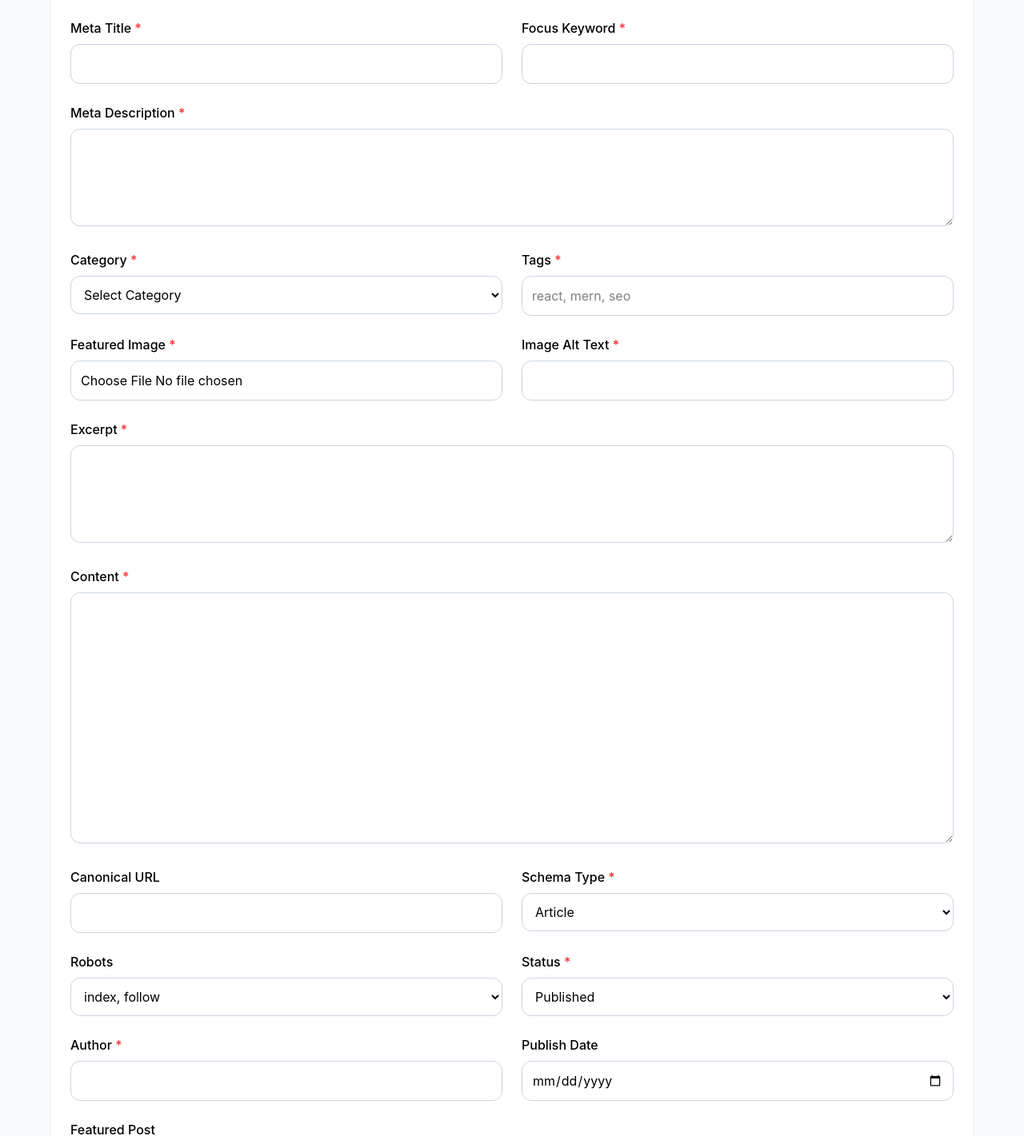
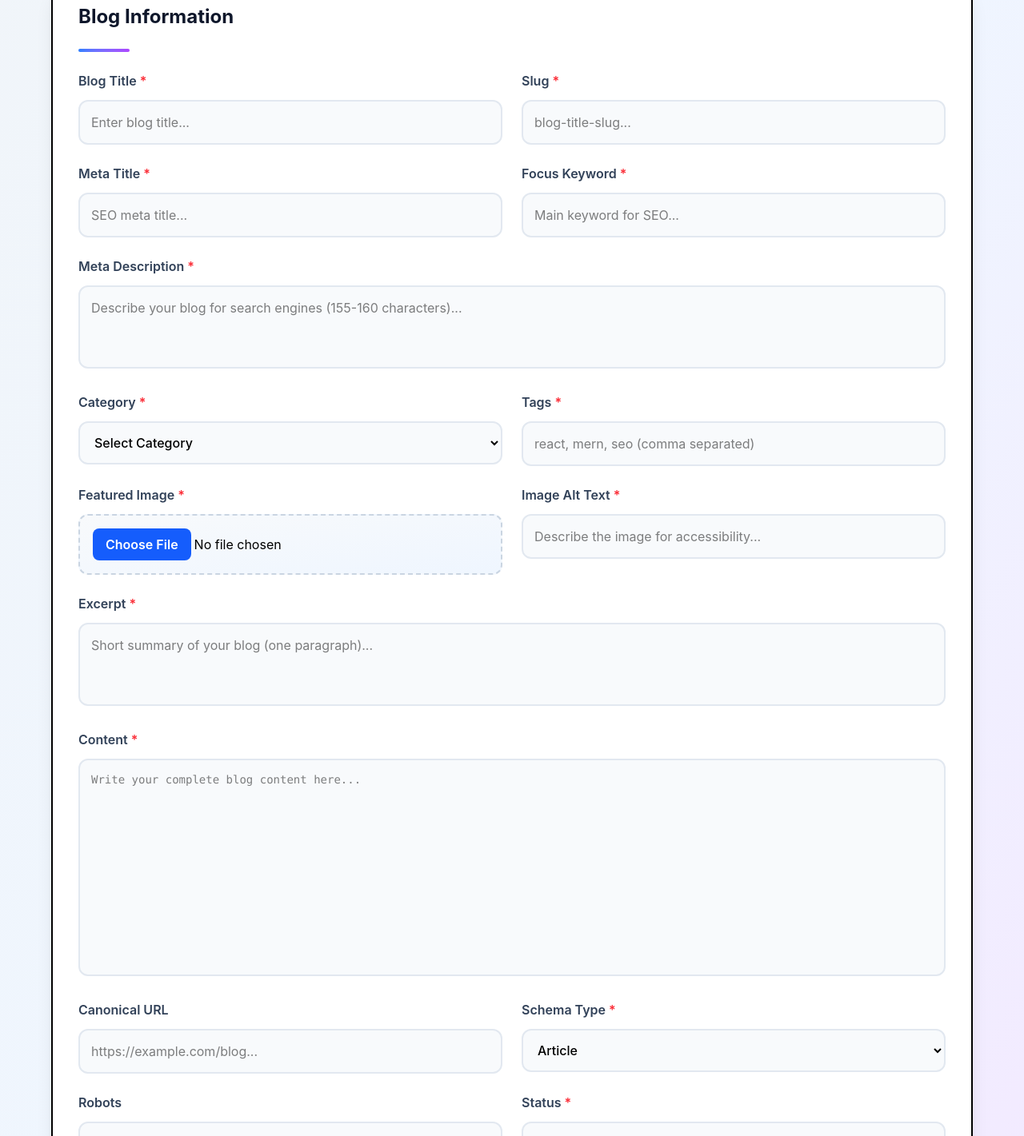
Before and after one commit to muhmmadshafiq021-developer/full-stack-application, a React (Vite) app in the folder client/: page /admin/blogs/add in a window 1280 px wide. Shown: the part 203-1624 px from the top of the page at 80% size. Built offline with nearby package versions, Linux system fonts and the light colour scheme.

Commit message:
changes in categories, dashboard, addblog.jsx

```diff
--- a/client/src/pages/admin/Addblog.jsx
+++ b/client/src/pages/admin/Addblog.jsx
@@ -2,207 +2,228 @@ import React from 'react'
 
 const Addblog = () => {
     return (
-        <div className="min-h-screen bg-slate-50 p-6">
+        <div className="min-h-screen bg-gradient-to-br from-slate-100 via-blue-50 to-purple-100 p-6">
 
             <div className="mx-auto max-w-6xl">
 
-                <h1 className="mb-8 text-4xl font-bold text-slate-900">
+                <div className="mb-12">
+                    <h1 className="mb-3 text-5xl font-bold text-slate-900">
                         Add New Blog
                     </h1>
+                    <div className="h-1.5 w-24 bg-gradient-to-r from-blue-600 to-purple-600 rounded-full"></div>
+                    <p className="mt-3 text-slate-600 font-medium">Create and publish your next amazing blog post</p>
+                </div>
 
                 <form className="space-y-6">
 
-                    <div className="rounded-3xl bg-white p-6 shadow-sm">
+                    <div className="rounded-3xl bg-white p-8 shadow-xl hover:shadow-2xl transition-all border-2 border-gradient-to-r from-blue-200 to-purple-200">
+
+                        <h2 className="text-2xl font-bold text-slate-900 mb-6">Blog Information</h2>
+                        <div className="h-1 w-16 bg-gradient-to-r from-blue-500 to-purple-500 rounded mb-6"></div>
 
                         <div className="grid gap-6 md:grid-cols-2">
 
                             <div>
-                                <label className="mb-2 block font-medium">
+                                <label className="mb-3 block font-semibold text-slate-700">
                                     Blog Title   <span className="text-red-500">*</span>
                                 </label>
                                 <input
                                     type="text"
                                     required
-                                    className="w-full rounded-xl border border-slate-300 p-3 outline-none focus:border-slate-900"
+                                    placeholder="Enter blog title..."
+                                    className="w-full rounded-xl border-2 border-slate-200 p-3.5 outline-none focus:border-blue-500 focus:ring-2 focus:ring-blue-200 transition-all bg-slate-50 hover:bg-white"
                                 />
                             </div>
 
                             <div>
-                                <label className="mb-2 block font-medium">
+                                <label className="mb-3 block font-semibold text-slate-700">
                                     Slug     <span className="text-red-500">*</span>
                                 </label>
                                 <input
                                     type="text"
                                     required
-                                    className="w-full rounded-xl border border-slate-300 p-3 outline-none focus:border-slate-900"
+                                    placeholder="blog-title-slug..."
+                                    className="w-full rounded-xl border-2 border-slate-200 p-3.5 outline-none focus:border-blue-500 focus:ring-2 focus:ring-blue-200 transition-all bg-slate-50 hover:bg-white"
                                 />
                             </div>
 
                             <div>
-                                <label className="mb-2 block font-medium">
+                                <label className="mb-3 block font-semibold text-slate-700">
                                     Meta Title      <span className="text-red-500">*</span>
                                 </label>
                                 <input
                                     type="text"
                                     required
-                                    className="w-full rounded-xl border border-slate-300 p-3 outline-none focus:border-slate-900"
+                                    placeholder="SEO meta title..."
+                                    className="w-full rounded-xl border-2 border-slate-200 p-3.5 outline-none focus:border-purple-500 focus:ring-2 focus:ring-purple-200 transition-all bg-slate-50 hover:bg-white"
                                 />
                             </div>
 
                             <div>
-                                <label className="mb-2 block font-medium">
+                                <label className="mb-3 block font-semibold text-slate-700">
                                     Focus Keyword      <span className="text-red-500">*</span>
                                 </label>
                                 <input
                                     type="text"
                                     required
-                                    className="w-full rounded-xl border border-slate-300 p-3 outline-none focus:border-slate-900"
+                                    placeholder="Main keyword for SEO..."
+                                    className="w-full rounded-xl border-2 border-slate-200 p-3.5 outline-none focus:border-purple-500 focus:ring-2 focus:ring-purple-200 transition-all bg-slate-50 hover:bg-white"
                                 />
                             </div>
 
                             <div className="md:col-span-2">
-                                <label className="mb-2 block font-medium">
+                                <label className="mb-3 block font-semibold text-slate-700">
                                     Meta Description    <span className="text-red-500">*</span>
                                 </label>
                                 <textarea
-                                    rows="4"
+                                    rows="3"
                                     required
-                                    className="w-full rounded-xl border border-slate-300 p-3 outline-none focus:border-slate-900"
+                                    placeholder="Describe your blog for search engines (155-160 characters)..."
+                                    className="w-full rounded-xl border-2 border-slate-200 p-3.5 outline-none focus:border-blue-500 focus:ring-2 focus:ring-blue-200 transition-all bg-slate-50 hover:bg-white resize-none"
                                 />
                             </div>
 
                             <div>
-                                <label className="mb-2 block font-medium">
+                                <label className="mb-3 block font-semibold text-slate-700">
                                     Category   <span className="text-red-500">*</span>
                                 </label>
-                                <select className="w-full rounded-xl border border-slate-300 p-3">
+                                <select className="w-full rounded-xl border-2 border-slate-200 p-3.5 outline-none focus:border-emerald-500 focus:ring-2 focus:ring-emerald-200 transition-all bg-slate-50 hover:bg-white font-medium">
                                     <option>Select Category</option>
+                                    <option>React</option>
+                                    <option>JavaScript</option>
+                                    <option>Web Development</option>
                                 </select>
                             </div>
 
                             <div>
-                                <label className="mb-2 block font-medium">
+                                <label className="mb-3 block font-semibold text-slate-700">
                                     Tags   <span className="text-red-500">*</span>
                                 </label>
                                 <input
                                     type="text"
                                     required
-                                    placeholder="react, mern, seo"
-                                    className="w-full rounded-xl border border-slate-300 p-3"
+                                    placeholder="react, mern, seo (comma separated)"
+                                    className="w-full rounded-xl border-2 border-slate-200 p-3.5 outline-none focus:border-emerald-500 focus:ring-2 focus:ring-emerald-200 transition-all bg-slate-50 hover:bg-white"
                                 />
                             </div>
 
                             <div>
-                                <label className="mb-2 block font-medium">
+                                <label className="mb-3 block font-semibold text-slate-700">
                                     Featured Image    <span className="text-red-500">*</span>
                                 </label>
                                 <input
                                     type="file"
                                     required
-                                    className="w-full rounded-xl border border-slate-300 p-3"
+                                    className="w-full rounded-xl border-2 border-dashed border-slate-300 p-4 outline-none focus:border-blue-500 transition-all bg-gradient-to-br from-slate-50 to-blue-50 hover:from-blue-50 hover:to-blue-100 cursor-pointer file:rounded-lg file:border-0 file:bg-blue-600 file:text-white file:font-semibold file:px-4 file:py-2 file:cursor-pointer hover:file:bg-blue-700"
                                 />
                             </div>
 
                             <div>
-                                <label className="mb-2 block font-medium">
+                                <label className="mb-3 block font-semibold text-slate-700">
                                     Image Alt Text      <span className="text-red-500">*</span>
                                 </label>
                                 <input
                                     type="text"
                                     required
-                                    className="w-full rounded-xl border border-slate-300 p-3"
+                                    placeholder="Describe the image for accessibility..."
+                                    className="w-full rounded-xl border-2 border-slate-200 p-3.5 outline-none focus:border-blue-500 focus:ring-2 focus:ring-blue-200 transition-all bg-slate-50 hover:bg-white"
                                 />
                             </div>
 
                             <div className="md:col-span-2">
-                                <label className="mb-2 block font-medium">
+                                <label className="mb-3 block font-semibold text-slate-700">
                                     Excerpt     <span className="text-red-500">*</span>
                                 </label>
                                 <textarea
-                                    rows="4"
+                                    rows="3"
                                     required
-                                    className="w-full rounded-xl border border-slate-300 p-3"
+                                    placeholder="Short summary of your blog (one paragraph)..."
+                                    className="w-full rounded-xl border-2 border-slate-200 p-3.5 outline-none focus:border-purple-500 focus:ring-2 focus:ring-purple-200 transition-all bg-slate-50 hover:bg-white resize-none"
                                 />
                             </div>
 
                             <div className="md:col-span-2">
-                                <label className="mb-2 block font-medium">
+                                <label className="mb-3 block font-semibold text-slate-700">
                                     Content      <span className="text-red-500">*</span>
                                 </label>
                                 <textarea
                                     rows="12"
                                     required
-                                    className="w-full rounded-xl border border-slate-300 p-3"
+                                    placeholder="Write your complete blog content here..."
+                                    className="w-full rounded-xl border-2 border-slate-200 p-3.5 outline-none focus:border-blue-500 focus:ring-2 focus:ring-blue-200 transition-all bg-slate-50 hover:bg-white resize-none font-mono text-sm"
                                 />
                             </div>
 
                             <div>
-                                <label className="mb-2 block font-medium">
+                                <label className="mb-3 block font-semibold text-slate-700">
                                     Canonical URL
                                 </label>
                                 <input
                                     type="url"
-                                    className="w-full rounded-xl border border-slate-300 p-3"
+                                    placeholder="https://example.com/blog..."
+                                    className="w-full rounded-xl border-2 border-slate-200 p-3.5 outline-none focus:border-slate-500 focus:ring-2 focus:ring-slate-200 transition-all bg-slate-50 hover:bg-white"
                                 />
                             </div>
 
                             <div>
-                                <label className="mb-2 block font-medium">
+                                <label className="mb-3 block font-semibold text-slate-700">
                                     Schema Type     <span className="text-red-500">*</span>
                                 </label>
-                                <select className="w-full rounded-xl border border-slate-300 p-3">
+                                <select className="w-full rounded-xl border-2 border-slate-200 p-3.5 outline-none focus:border-indigo-500 focus:ring-2 focus:ring-indigo-200 transition-all bg-slate-50 hover:bg-white font-medium">
                                     <option>Article</option>
                                     <option>BlogPosting</option>
                                 </select>
                             </div>
 
                             <div>
-                                <label className="mb-2 block font-medium">
+                                <label className="mb-3 block font-semibold text-slate-700">
                                     Robots
                                 </label>
-                                <select className="w-full rounded-xl border border-slate-300 p-3">
+                                <select className="w-full rounded-xl border-2 border-slate-200 p-3.5 outline-none focus:border-indigo-500 focus:ring-2 focus:ring-indigo-200 transition-all bg-slate-50 hover:bg-white font-medium">
                                     <option>index, follow</option>
                                     <option>noindex, follow</option>
+                                    <option>index, nofollow</option>
+                                    <option>noindex, nofollow</option>
                                 </select>
                             </div>
 
                             <div>
-                                <label className="mb-2 block font-medium">
+                                <label className="mb-3 block font-semibold text-slate-700">
                                     Status   <span className="text-red-500">*</span>
                                 </label>
-                                <select className="w-full rounded-xl border border-slate-300 p-3">
+                                <select className="w-full rounded-xl border-2 border-slate-200 p-3.5 outline-none focus:border-emerald-500 focus:ring-2 focus:ring-emerald-200 transition-all bg-slate-50 hover:bg-white font-medium">
                                     <option>Published</option>
                                     <option>Draft</option>
                                 </select>
                             </div>
 
                             <div>
-                                <label className="mb-2 block font-medium">
+                                <label className="mb-3 block font-semibold text-slate-700">
                                     Author   <span className="text-red-500">*</span>
                                 </label>
                                 <input
                                     type="text"
                                     required
-                                    className="w-full rounded-xl border border-slate-300 p-3"
+                                    placeholder="Your name..."
+                                    className="w-full rounded-xl border-2 border-slate-200 p-3.5 outline-none focus:border-rose-500 focus:ring-2 focus:ring-rose-200 transition-all bg-slate-50 hover:bg-white"
                                 />
                             </div>
 
                             <div>
-                                <label className="mb-2 block font-medium">
+                                <label className="mb-3 block font-semibold text-slate-700">
                                     Publish Date
                                 </label>
                                 <input
                                     type="date"
-
-                                    className="w-full rounded-xl border border-slate-300 p-3"
+                                    className="w-full rounded-xl border-2 border-slate-200 p-3.5 outline-none focus:border-slate-500 focus:ring-2 focus:ring-slate-200 transition-all bg-slate-50 hover:bg-white"
                                 />
                             </div>
 
                             <div>
-                                <label className="mb-2 block font-medium">
+                                <label className="mb-3 block font-semibold text-slate-700">
                                     Featured Post
                                 </label>
-                                <select className="w-full rounded-xl border border-slate-300 p-3">
+                                <select className="w-full rounded-xl border-2 border-slate-200 p-3.5 outline-none focus:border-amber-500 focus:ring-2 focus:ring-amber-200 transition-all bg-slate-50 hover:bg-white font-medium">
                                     <option>No</option>
                                     <option>Yes</option>
                                 </select>
@@ -212,12 +233,20 @@ const Addblog = () => {
 
                     </div>
 
+                    <div className="flex gap-4 justify-end">
+                        <button
+                            type="button"
+                            className="rounded-xl cursor-pointer px-8 py-3 font-semibold text-slate-700 bg-white border-2 border-slate-300 transition-all hover:bg-slate-50 hover:border-slate-400"
+                        >
+                            Cancel
+                        </button>
                         <button
                             type="submit"
-                        className="rounded-xl bg-slate-900 px-8 py-3 font-semibold text-white hover:bg-slate-800"
+                            className="rounded-xl cursor-pointer px-8 py-3 font-semibold text-white bg-gradient-to-r from-blue-600 to-purple-600 transition-all hover:from-blue-700 hover:to-purple-700 hover:shadow-lg active:scale-95"
                         >
                             Publish Blog
                         </button>
+                    </div>
 
                 </form>
 
--- a/client/src/pages/admin/Categories.jsx
+++ b/client/src/pages/admin/Categories.jsx
@@ -1,4 +1,5 @@
 import React from 'react';
+import {Pencil, Trash2} from 'lucide-react';
 
 const Categories = () => {
     return (
@@ -141,10 +142,12 @@ const Categories = () => {
                                             <div className="flex gap-2">
 
                                                 <button className="rounded-lg bg-blue-100 px-3 py-1 text-sm font-medium text-blue-700">
+                                                    <Pencil size={16} className="inline mr-2" />
                                                     Edit
                                                 </button>
 
                                                 <button className="rounded-lg bg-red-100 px-3 py-1 text-sm font-medium text-red-700">
+                                                    <Trash2 size={16} className="inline mr-2" />
                                                     Delete
                                                 </button>
 
@@ -167,10 +170,12 @@ const Categories = () => {
                                             <div className="flex gap-2">
 
                                                 <button className="rounded-lg bg-blue-100 px-3 py-1 text-sm font-medium text-blue-700">
+                                                    <Pencil size={16} className="inline mr-2" />
                                                     Edit
                                                 </button>
 
                                                 <button className="rounded-lg bg-red-100 px-3 py-1 text-sm font-medium text-red-700">
+                                                    <Trash2 size={16} className="inline mr-2" />
                                                     Delete
                                                 </button>
 
--- a/client/src/pages/admin/Dashboard.jsx
+++ b/client/src/pages/admin/Dashboard.jsx
@@ -290,19 +290,19 @@ const Dashboard = () => {
 
                     <div className="mt-5 space-y-3">
 
-                        <button className="w-full rounded-xl bg-gradient-to-r from-blue-600 to-blue-700 px-4 py-3 font-medium text-white transition hover:shadow-lg hover:from-blue-700 hover:to-blue-800">
+                        <button className="w-full cursor-pointer rounded-xl bg-gradient-to-r from-blue-600 to-blue-700 px-4 py-3 font-medium text-white transition hover:shadow-lg hover:from-blue-700 hover:to-blue-800">
                             <Link to="/admin/blogs/add">
                                 Add New Blog
                             </Link>
                         </button>
 
-                        <button className="w-full rounded-xl border-2 border-purple-500 px-4 py-3 font-medium text-purple-600 transition hover:bg-purple-50 hover:border-purple-600">
+                        <button className="w-full cursor-pointer rounded-xl border-2 border-purple-500 px-4 py-3 font-medium text-purple-600 transition hover:bg-purple-50 hover:border-purple-600">
                             <Link to="/admin/categories">
                                 Manage Categories
                             </Link>
                         </button>
 
-                        <button className="w-full rounded-xl border-2 border-emerald-500 px-4 py-3 font-medium text-emerald-600 transition hover:bg-emerald-50 hover:border-emerald-600">
+                        <button className="w-full cursor-pointer rounded-xl border-2 border-emerald-500 px-4 py-3 font-medium text-emerald-600 transition hover:bg-emerald-50 hover:border-emerald-600">
                             Manage Users
                         </button>
 
```
Lines whose indentation alone changed are shown as unchanged.
